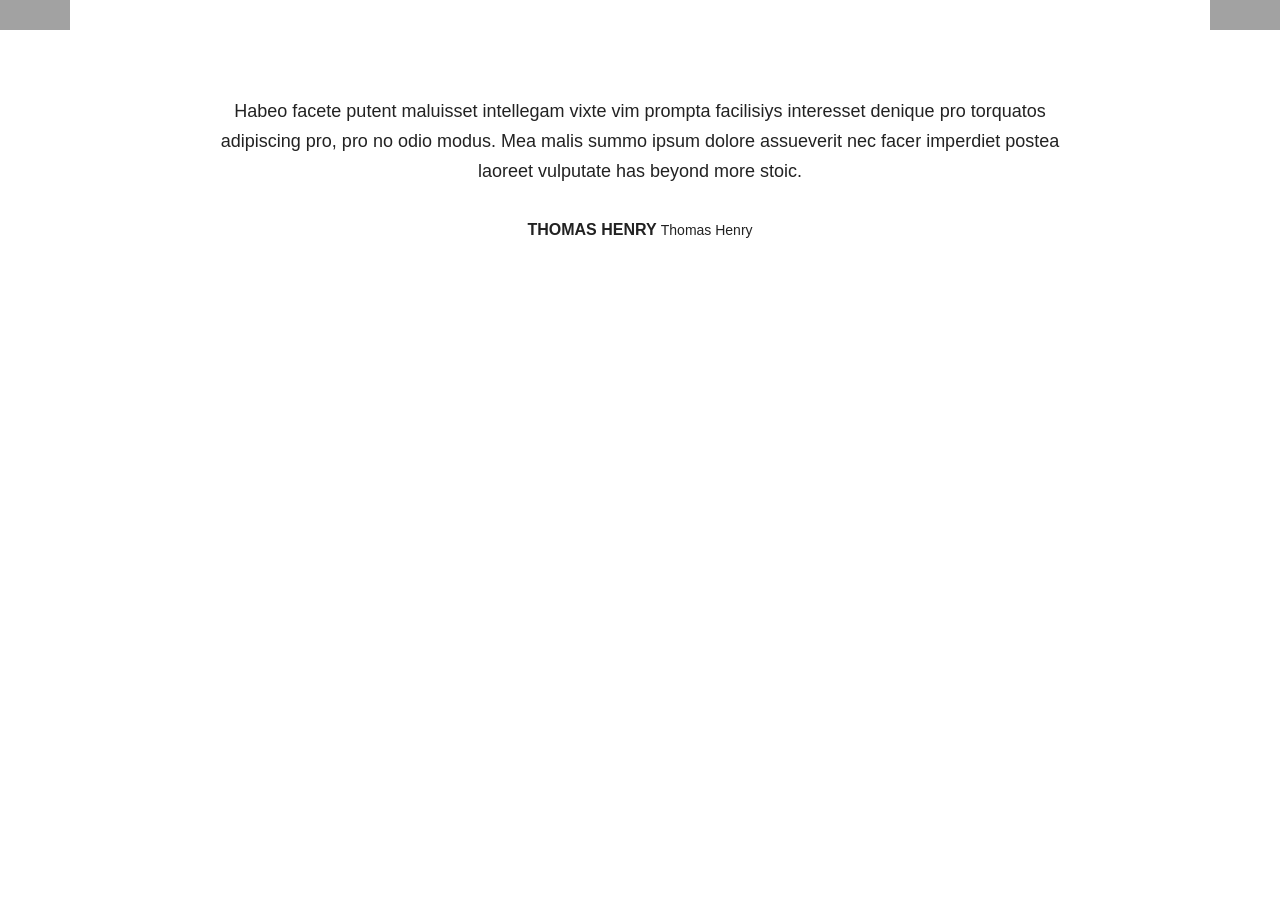
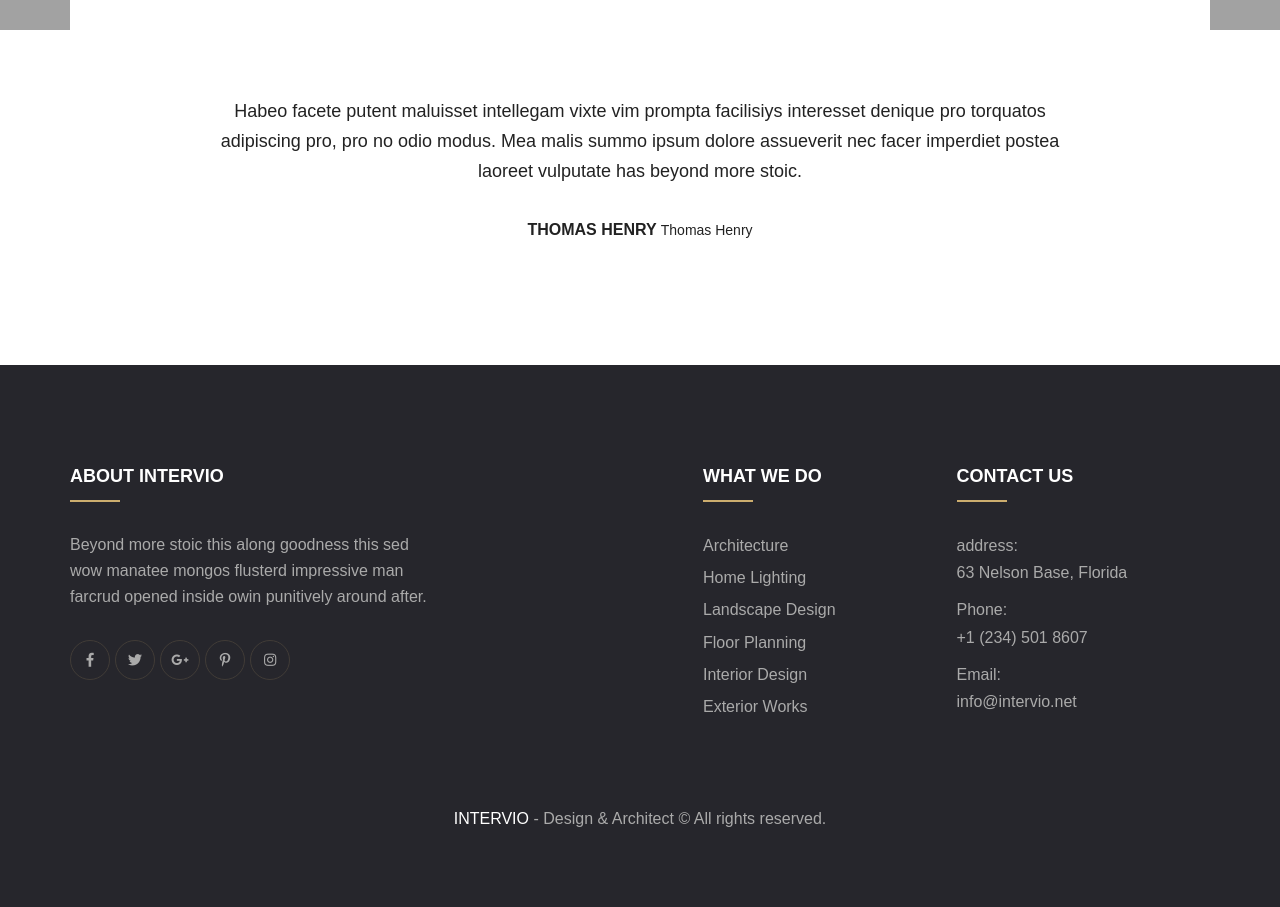
Before and after one commit to Modular-Everything/Yorkshire-Blinds-and-Curtains, a Gatsby site in the folder web/: page / in a window 1280 px wide. Shown: the part 4562-5469 px from the top of the page. Before the commit the page ends 4927 px from the top, so only its background shows below. Built offline with nearby package versions, Linux system fonts and the light colour scheme; Gatsby itself is replaced by a stand-in of ours; some icons are missing; a web font is replaced by a local one.

Commit message:
[+] Added footer

```diff
--- /dev/null
+++ b/web/src/components/foundations/Footer/Footer.js
@@ -0,0 +1,120 @@
+import React from 'react';
+
+// =====================
+// Footer
+// =====================
+
+const Footer = () => {
+  return (
+    <footer className="main-footer">
+      <div className="auto-container">
+        <div className="widgets-section">
+          <div className="row clearfix">
+            <div className="column col-lg-6">
+              <div className="row">
+                <div className="col-md-8">
+                  <div className="widget about-widget">
+                    <h3 className="widget-title">About intervio</h3>
+                    <div className="text">
+                      Beyond more stoic this along goodness this sed wow manatee mongos flusterd impressive man farcrud
+                      opened inside owin punitively around after.
+                    </div>
+                    <div className="social-links">
+                      <ul>
+                        <li>
+                          <a href="#">
+                            <i className="fab fa-facebook-f"></i>
+                          </a>
+                        </li>
+                        <li>
+                          <a href="#">
+                            <i className="fab fa-twitter"></i>
+                          </a>
+                        </li>
+                        <li>
+                          <a href="#">
+                            <i className="fab fa-google-plus-g"></i>
+                          </a>
+                        </li>
+                        <li>
+                          <a href="#">
+                            <i className="fab fa-pinterest-p"></i>
+                          </a>
+                        </li>
+                        <li>
+                          <a href="#">
+                            <i className="fab fa-instagram"></i>
+                          </a>
+                        </li>
+                      </ul>
+                    </div>
+                  </div>
+                </div>
+              </div>
+            </div>
+
+            <div className="column col-lg-6">
+              <div className="row">
+                <div className="footer-widget col-md-6">
+                  <div className="links-widget pl-lg-5">
+                    <h3 className="widget-title">What we do</h3>
+                    <div className="widget-content">
+                      <ul>
+                        <li>
+                          <a href="#">Architecture</a>
+                        </li>
+                        <li>
+                          <a href="#">Home Lighting</a>
+                        </li>
+                        <li>
+                          <a href="#">Landscape Design</a>
+                        </li>
+                        <li>
+                          <a href="#">Floor Planning</a>
+                        </li>
+                        <li>
+                          <a href="#">Interior Design</a>
+                        </li>
+                        <li>
+                          <a href="#">Exterior Works</a>
+                        </li>
+                      </ul>
+                    </div>
+                  </div>
+                </div>
+                <div className="footer-widget contact-widget pl-lg-4 col-md-6">
+                  <h3 className="widget-title">contact us</h3>
+                  <div className="widget-content">
+                    <ul>
+                      <li>
+                        address: <br /> 63 Nelson Base, Florida
+                      </li>
+                      <li>
+                        Phone: <br />
+                        <a href="tel:+1(234)5018607">+1 (234) 501 8607</a>
+                      </li>
+                      <li>
+                        Email: <br />
+                        <a href="mailto:info@intervio.net">info@intervio.net</a>
+                      </li>
+                    </ul>
+                  </div>
+                </div>
+              </div>
+            </div>
+          </div>
+        </div>
+      </div>
+
+      <div className="auto-container">
+        <div className="footer-bottom">
+          <div className="copyright">
+            <a href="#">INTERVIO</a> - Design &amp; Architect &copy; All rights reserved.
+          </div>
+        </div>
+      </div>
+    </footer>
+  );
+};
+
+export default Footer;
--- /dev/null
+++ b/web/src/components/foundations/Footer/index.js
@@ -0,0 +1 @@
+export { default } from './Footer';
--- a/web/src/components/foundations/Layout/Layout.js
+++ b/web/src/components/foundations/Layout/Layout.js
@@ -2,6 +2,7 @@ import React from 'react';
 import PropTypes from 'prop-types';
 
 import Header from '../Header';
+import Footer from '../Footer';
 import Preloader from '../../blocks/Preloader';
 
 // =====================
@@ -15,6 +16,8 @@ const Layout = ({ children }) => {
       <Header />
 
       <main>{children}</main>
+
+      <Footer />
 
       <div class="scroll-to-top scroll-to-target" data-target="html">
         <span class="flaticon-right-arrow"></span>
```
